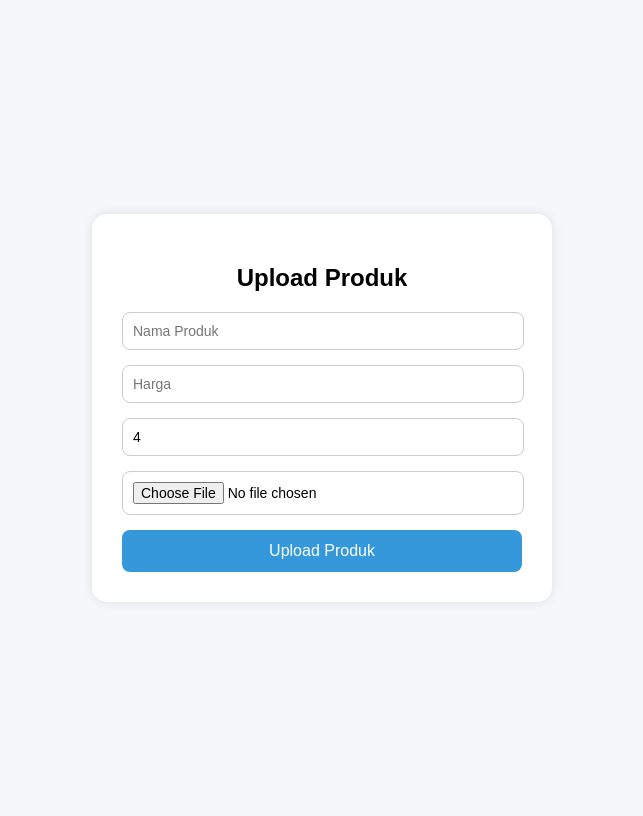
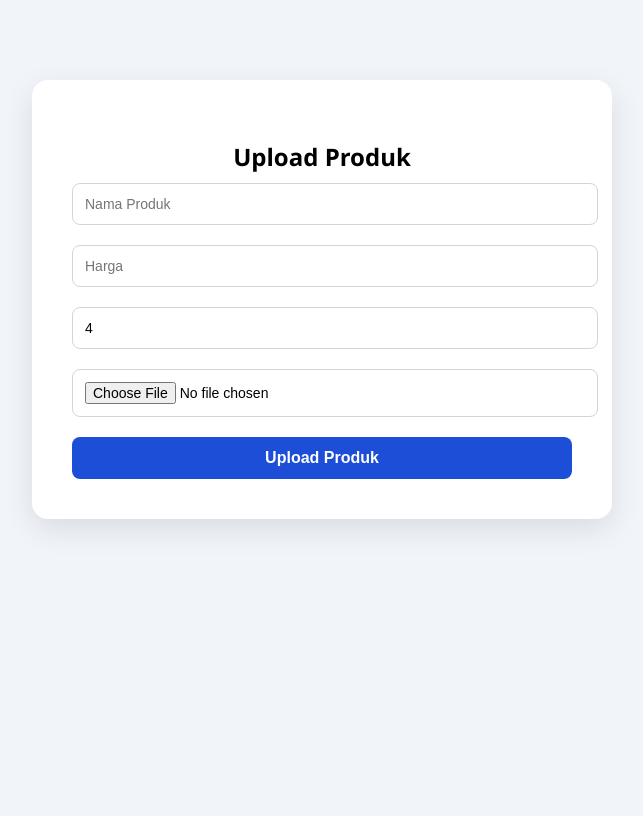
Before and after one commit to AnangNaz/Website-E-Commerce, a PHP site: page /formupload.php in a window 1280 px wide. Shown: the whole page, without its empty margins (318-961 px from the left). After the commit the page ends 529 px from the top, so only its background shows below. Run offline with PHP 8.4, Linux system fonts and the light colour scheme.

Commit message:
ngubah style di bukatoko, formupload, dan login ke css. style di login page dikhususin

```diff
--- a/formupload.php
+++ b/formupload.php
@@ -4,63 +4,28 @@
     <meta charset="UTF-8">
     <meta name="viewport" content="width=device-width, initial-scale=1.0">
     <title>Form Upload Produk</title>
-    <style>
-        body {
-            font-family: Arial, sans-serif;
-            background: #f5f7fa;
-            display: flex;
-            justify-content: center;
-            align-items: center;
-            height: 100vh;
-        }
-
-        form {
-            background: #fff;
-            padding: 30px;
-            border-radius: 15px;
-            box-shadow: 0 0 12px rgba(0, 0, 0, 0.1);
-            width: 130%;
-            max-width: 400px;
-        }
-
-        form input[type="text"],
-        form input[type="number"],
-        form input[type="file"] {
-            width: 95%;
-            padding: 10px;
-            margin-bottom: 15px;
-            border: 1px solid #ccc;
-            border-radius: 8px;
-            font-size: 14px;
-        }
-
-        form button {
-            width: 100%;
-            background-color: #3498db;
-            color: white;
-            padding: 12px;
-            font-size: 16px;
-            border: none;
-            border-radius: 8px;
-            cursor: pointer;
-            transition: background-color 0.3s ease;
-        }
-
-        form button:hover {
-            background-color: #2980b9;
-        }
-    </style>
+    <link rel="stylesheet" href="style.css">
 </head>
-<body>
+<body class="register-page">
+    <main role="main">
 
     <form action="upload.php" method="POST" enctype="multipart/form-data">
-        <h2 style="text-align: center; margin-bottom: 20px;">Upload Produk</h2>
-        <input type="text" name="nama" placeholder="Nama Produk" required>
-        <input type="number" name="harga" placeholder="Harga" required>
-        <input type="number" name="rating" min="0" max="5" value="4" required>
-        <input type="file" name="gambar" required>
-        <button type="submit">Upload Produk</button>
+        <h2 class="title">Upload Produk</h2>
+        <div class="form-group">
+            <input type="text" name="nama" placeholder="Nama Produk" required>
+        </div>
+        <div class="form-group">
+            <input type="number" name="harga" placeholder="Harga" required>
+        </div>
+        <div class="form-group">
+            <input type="number" name="rating" min="0" max="5" value="4" required>
+        </div>
+        <div class="form-group">
+            <input type="file" name="gambar" required>
+        </div>
+
+        <button type="submit" class="button-submit">Upload Produk</button>
     </form>
-
+</main>
 </body>
 </html>
```
Also changed, not shown: bukatoko.php (+19 -15 lines), login.php (+2 -70 lines), style.css (+64 -0 lines).
